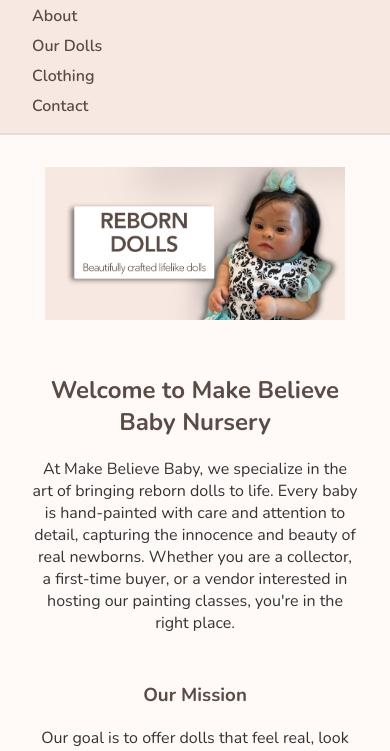
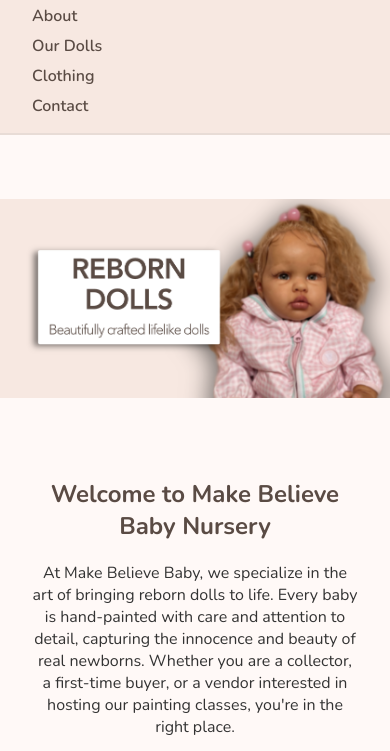
Before and after one commit to nadi-cat/makebelievebabynursery, a plain HTML site: page index.html in a window 390 px wide. Shown: the part 88-839 px from the top of the page. Drawn offline with nearby package versions, Linux system fonts and the light colour scheme.

Commit message:
Changed Banner

```diff
--- a/index.html
+++ b/index.html
@@ -23,7 +23,7 @@
   <main>
     <!-- Hero Section  -->
     <div class="hero-image">
-        <img src="images/heroBanner.png" alt="Banner" />
+        <img src="images/rebornBanner.png" alt="Banner" />
 
       </div>
 
--- a/styles.css
+++ b/styles.css
@@ -41,10 +41,15 @@ body {
   /* Hero Banner  */
 
   .hero-image {
-    text-align: center; /* centers inline or inline-block elements inside */
+    display: flex;
+    justify-content: center;
+
+    padding: 2em 1em; /* optional spacing */
   }
+
   .hero-image img {
     width: 500px;
+
 
   }
 
@@ -237,7 +242,7 @@ body {
 
   @media (max-width: 480px) {
     .hero-image img {
-        width: 300px;
+        width: 390px;
 
       }
 
```
Also changed, not shown: images/heroBanner.png (deleted), images/rebornBanner.png (added).
